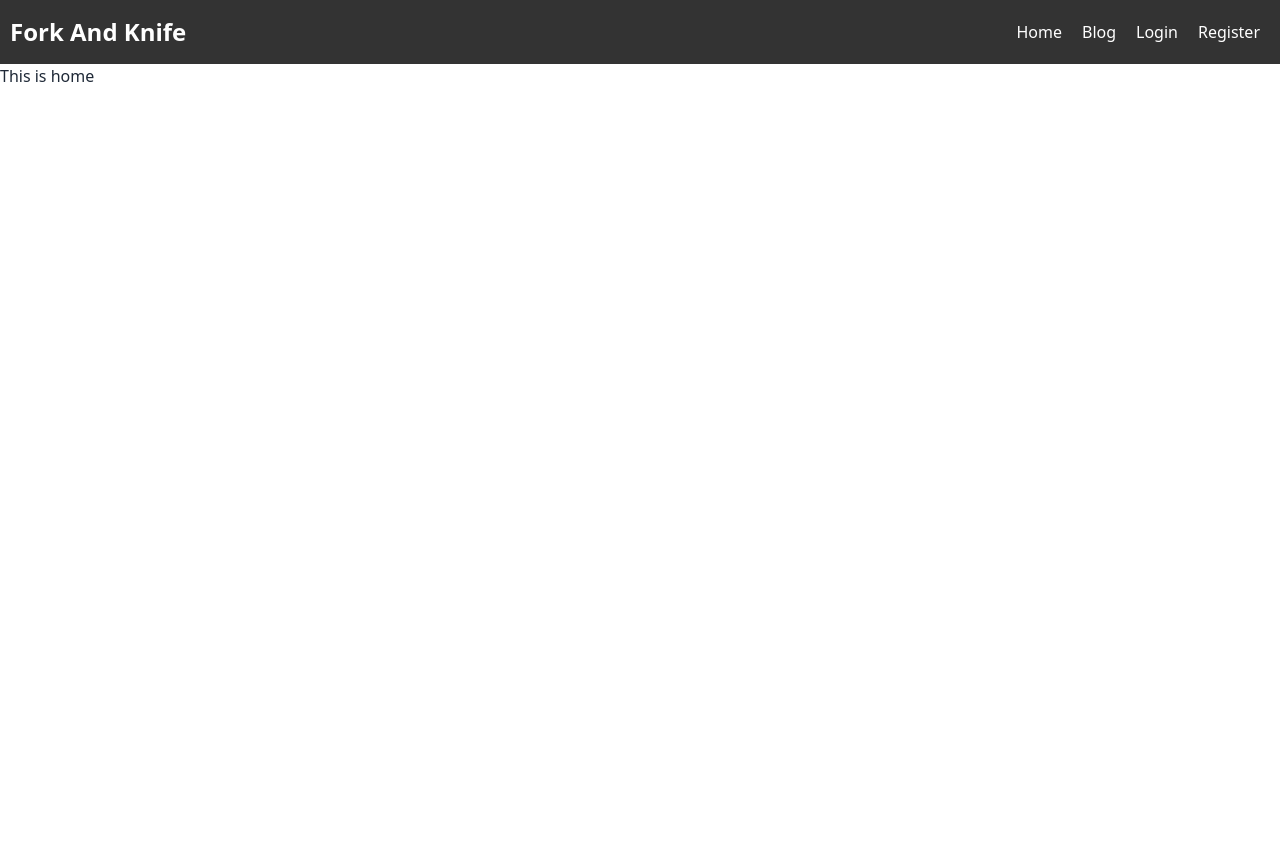
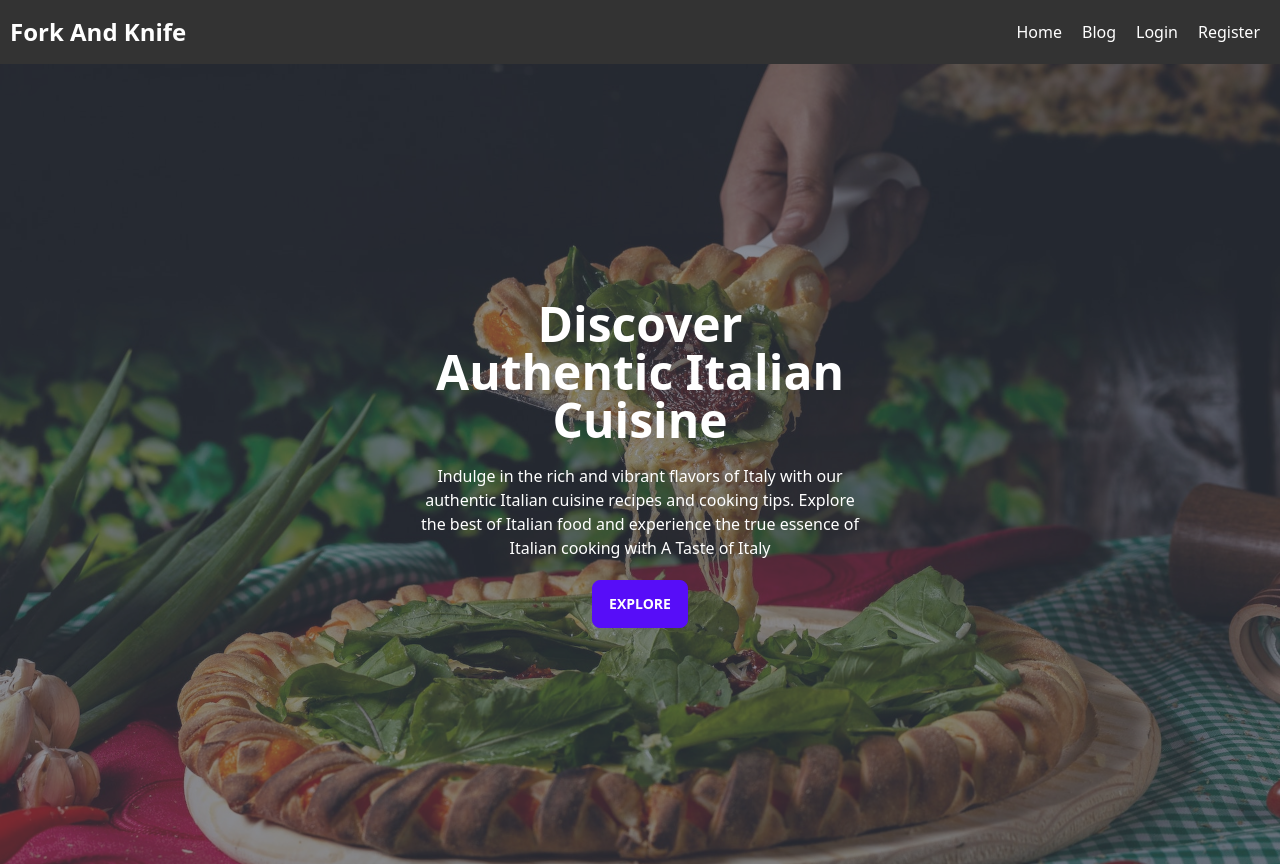
Before and after one commit to smhasanjamil/chef-recipe-hunter-client-side, a React (Vite) app: page / in a window 1280 px wide. Before the commit the page ends 800 px from the top, so only its background shows below. Built offline with nearby package versions, Linux system fonts and the light colour scheme; no server answers.

Commit message:
Homepage hero section added

```diff
--- a/src/components/Home/Home.jsx
+++ b/src/components/Home/Home.jsx
@@ -1,12 +1,24 @@
 import React, { useContext } from 'react';
 import { AuthContext } from '../../providers/AuthProviders';
+import './Home.css'
 
 const Home = () => {
     const { user } = useContext(AuthContext);
     // console.log(user);
     return (
-        <div className='mx-auto container'>
-            <h1>This is home {user && <span>{user.displayName}</span>} </h1>
+        <div className='mx-auto'>
+
+            <div className="hero min-h-screen" style={{ backgroundImage: `url("../../../public/pexels-horizon-content-3762069.jpg")` }}>
+                <div className="hero-overlay bg-opacity-60"></div>
+                <div className="hero-content text-center text-neutral-content">
+                    <div className="max-w-md">
+                        <h1 className="mb-5 text-5xl font-bold">Discover Authentic Italian Cuisine</h1>
+                        <p className="mb-5">Indulge in the rich and vibrant flavors of Italy with our authentic Italian cuisine recipes and cooking tips. Explore the best of Italian food and experience the true essence of Italian cooking with A Taste of Italy</p>
+                        <button className="btn btn-primary">Explore</button>
+                    </div>
+                </div>
+            </div>
+
         </div>
     );
 };
```
Also changed, not shown: public/pexels-horizon-content-3762069.jpg (added), src/components/Home/Home.css (added).
